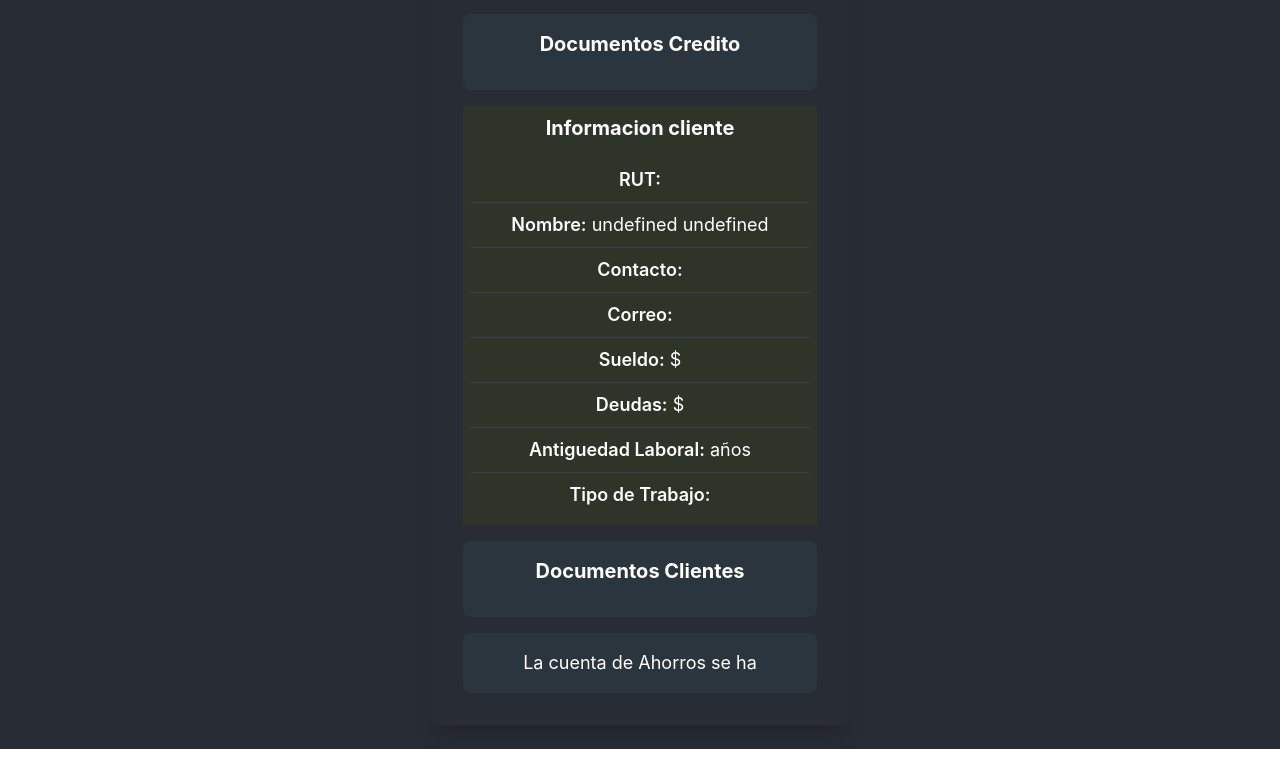
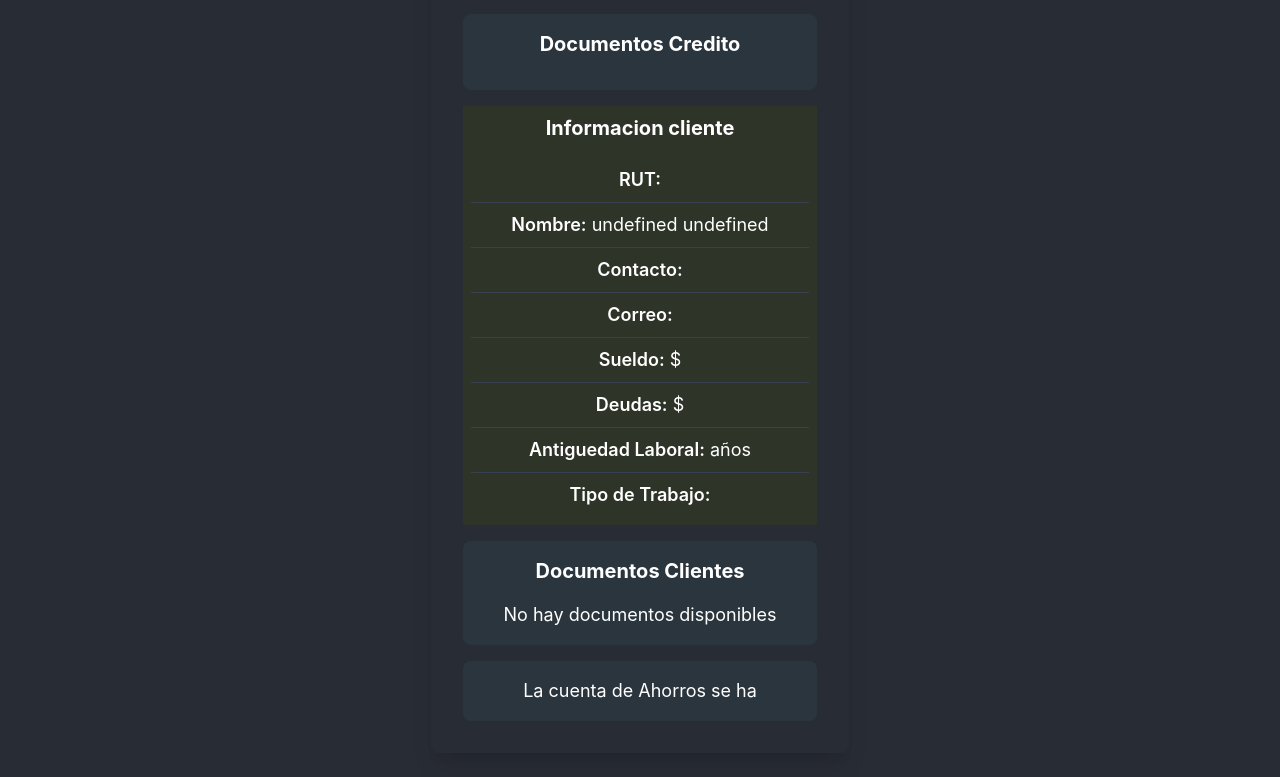
Before and after one commit to Ghox19/Tingeso-1, a React (Create React App) app in the folder prestabancofrontend/: page /loanValidation in a window 1280 px wide. Shown: the part 925-1702 px from the top of the page. Before the commit the page ends 1674 px from the top, so only its background shows below. Built offline with nearby package versions, Linux system fonts and the light colour scheme.

Commit message:
fix: no showing approved button in client documents

```diff
--- a/prestabancofrontend/src/pages/clientLoanValidation.jsx
+++ b/prestabancofrontend/src/pages/clientLoanValidation.jsx
@@ -286,7 +286,8 @@ export const ClientLoanValidation = () => {
           <div className="bg-[#2A353D] p-4 rounded-lg">
             <h3 className="text-xl font-bold mb-4">Documentos Clientes</h3>
             <div className="space-y-3 text-lg">
-              {clientDocuments?.map((doc) => (
+              {clientDocuments && clientDocuments.length > 0 ? (
+                clientDocuments.map((doc) => (
                   <div key={doc.id} className="flex items-center justify-between bg-[#282C35] p-3 rounded-md">
                     <div className="space-x-4">
                       <span>{doc.name}</span>
@@ -312,7 +313,10 @@ export const ClientLoanValidation = () => {
                       )}
                     </div>
                   </div>
-              ))}
+                ))
+              ) : (
+                <p>No hay documentos disponibles</p>
+              )}
             </div>
           </div>
 
```
Lines whose indentation alone changed are shown as unchanged.
